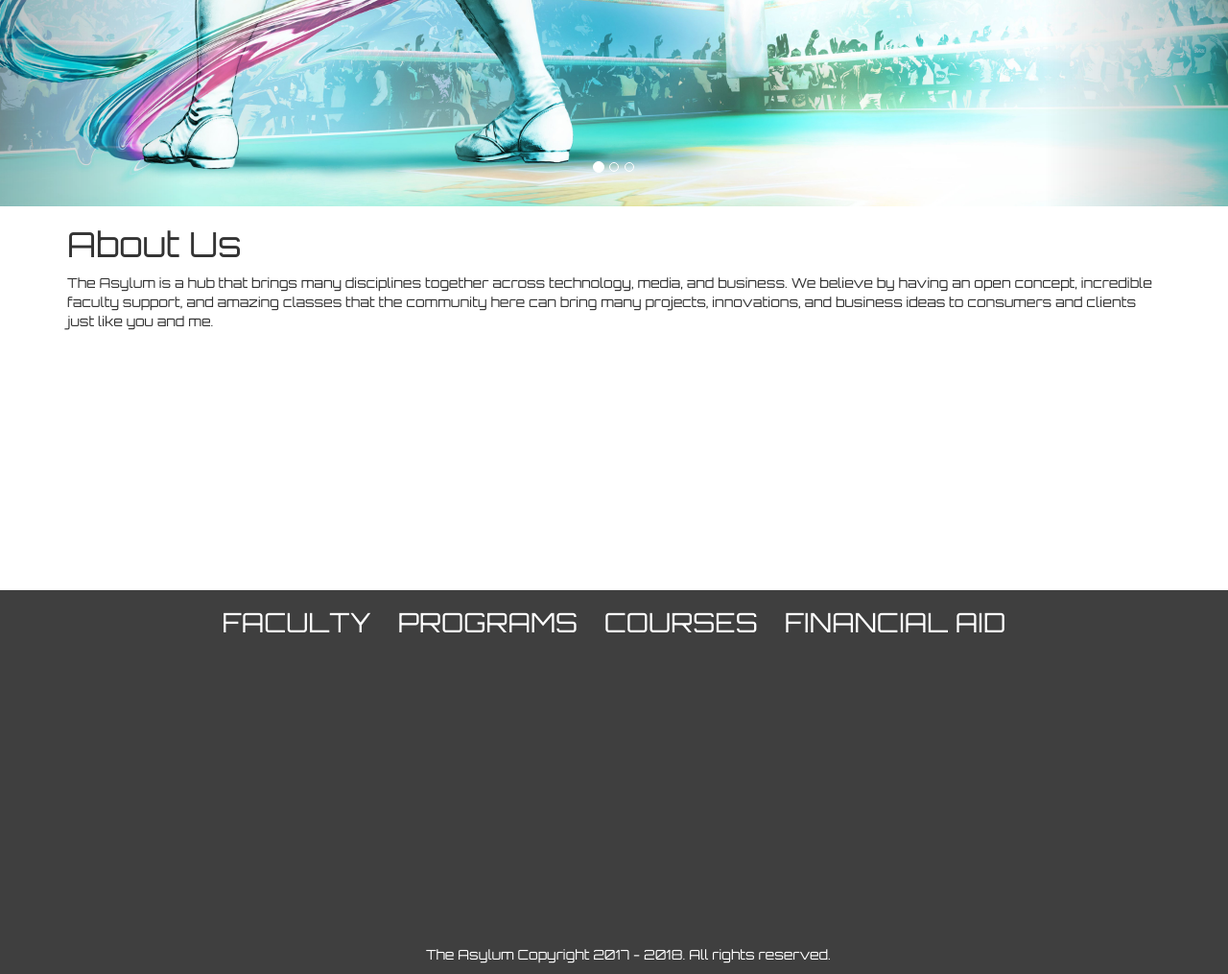
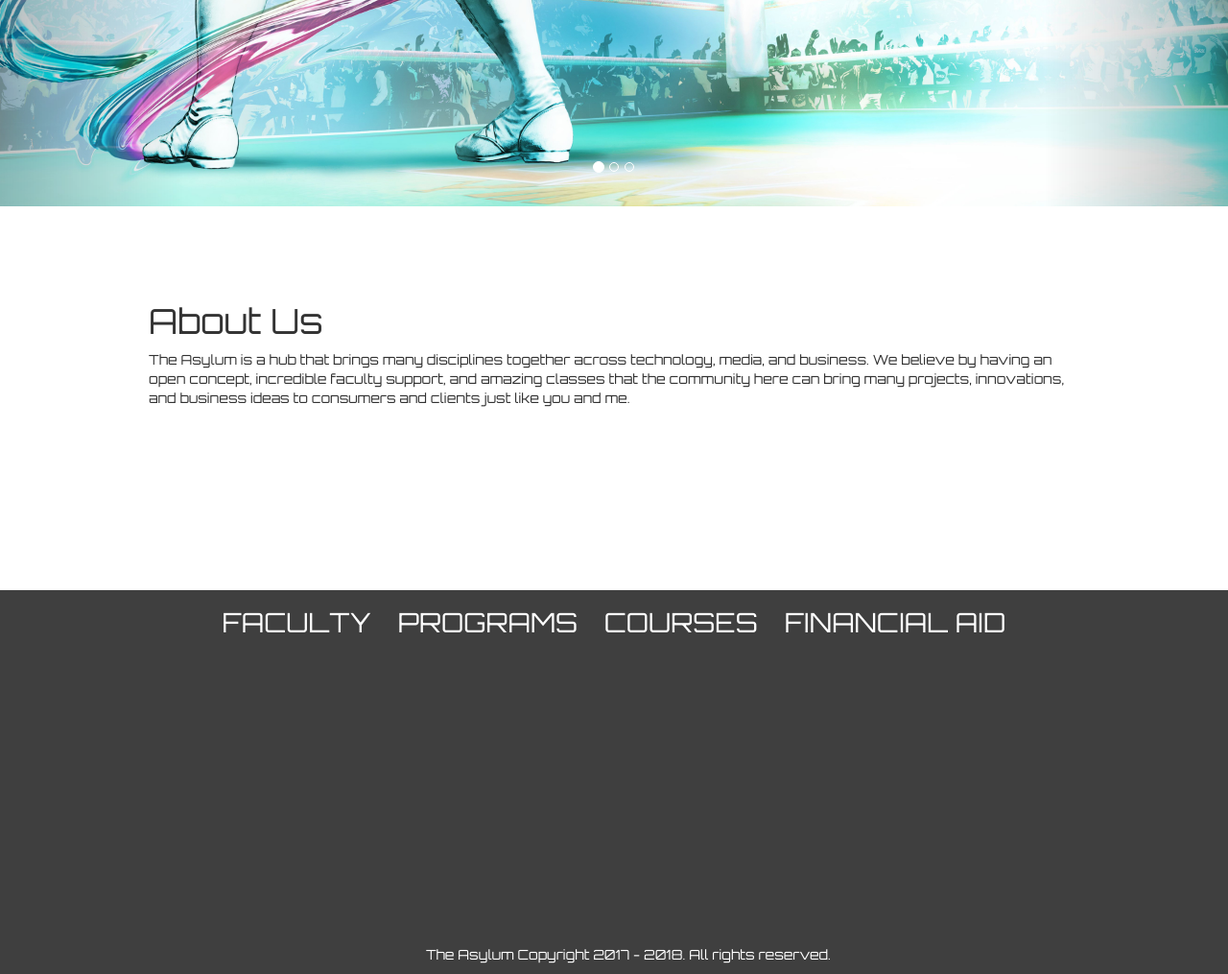
Before and after one commit to voodoo15/Asylum_Landing_Page, a PHP site: page /index.html in a window 1280 px wide. Shown: the part 505-1520 px from the top of the page at 96% size. Run offline with PHP 8.4, Linux system fonts and the light colour scheme; some libraries are stand-ins or nearby versions.

Commit message:
Changed css for about us section.

```diff
--- a/css/Asylum.css
+++ b/css/Asylum.css
@@ -25,6 +25,10 @@ nav {
 
 .navbar-default {
   margin: 0;
+}
+
+.textSection {
+  padding: 10vh 10em;
 }
 
 .jumbotron {
--- a/index.html
+++ b/index.html
@@ -1,5 +1,6 @@
 <!DOCTYPE html>
 <html lang="en">
+
 <head>
     <meta charset="utf-8">
     <meta name="viewport" content="width=device-width, initial-scale=1">
@@ -11,6 +12,7 @@
     <link rel="stylesheet" href="css/Asylum.css">
 
 </head>
+
 <body>
     <nav class="navbar navbar-default navbar-fixed-top">
         <div class="container-fluid">
@@ -33,7 +35,8 @@
                     <li><a href="#">contact</a></li>
                 </ul>
             </div>
-    </div> <!-- Close container-fluid -->
+        </div>
+        <!-- Close container-fluid -->
     </nav>
     <section id="heroSection">
         <!-- <div class="heroBg">
@@ -75,10 +78,11 @@
             </a>
         </div>
     </section>
-<section id="aboutUs">
-    <div class="container">
+    <section id="aboutUs" class="textSection">
+        <div class="container-fluid">
             <h1>About Us</h1>
-      <p>The Asylum is a hub that brings many disciplines together across technology, media, and business. We believe by having an open concept, incredible faculty support, and amazing classes that the community here can bring many projects, innovations, and business ideas to consumers and clients just like you and me.</p>
+            <p>The Asylum is a hub that brings many disciplines together across technology, media, and business. We believe by having an open concept, incredible faculty support, and amazing classes that the community here can bring many projects, innovations,
+                and business ideas to consumers and clients just like you and me.</p>
         </div>
     </section>
 
@@ -101,6 +105,7 @@
     </section>
     <script src="https://ajax.googleapis.com/ajax/libs/jquery/3.1.1/jquery.min.js"></script>
     <script src="https://maxcdn.bootstrapcdn.com/bootstrap/3.3.7/js/bootstrap.min.js" integrity="sha384-Tc5IQib027qvyjSMfHjOMaLkfuWVxZxUPnCJA7l2mCWNIpG9mGCD8wGNIcPD7Txa" crossorigin="anonymous"></script>
-    <script src="/js/Asylum.js" ></script>
+    <script src="/js/Asylum.js"></script>
 </body>
+
 </html>
```
Lines whose indentation alone changed are shown as unchanged.
